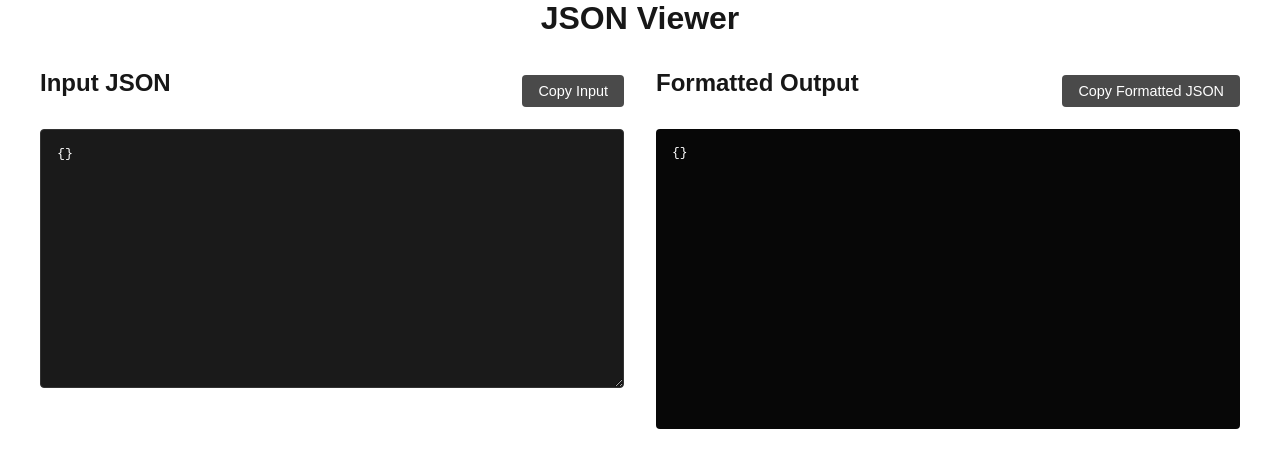
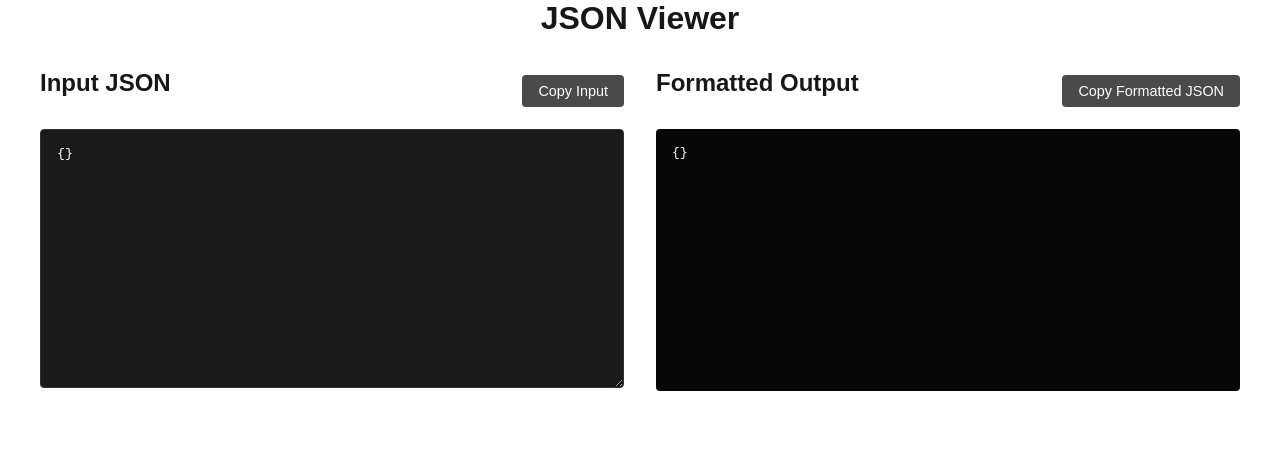
Before and after one commit to subashthiru3/json-converter, a Next.js app: page / in a window 1280 px wide. Shown: the top 468 px of the page. Built offline with nearby package versions, Linux system fonts and the light colour scheme.

Commit message:
Update App.css

```diff
--- a/src/app/jsonviewer/App.css
+++ b/src/app/jsonviewer/App.css
@@ -42,7 +42,7 @@
     background-color: #070707;
     padding: 1rem;
     border-radius: 4px;
-    min-height: 300px;
+    min-height: 262px;
     overflow-x: auto;
     color: white;
   }
```
